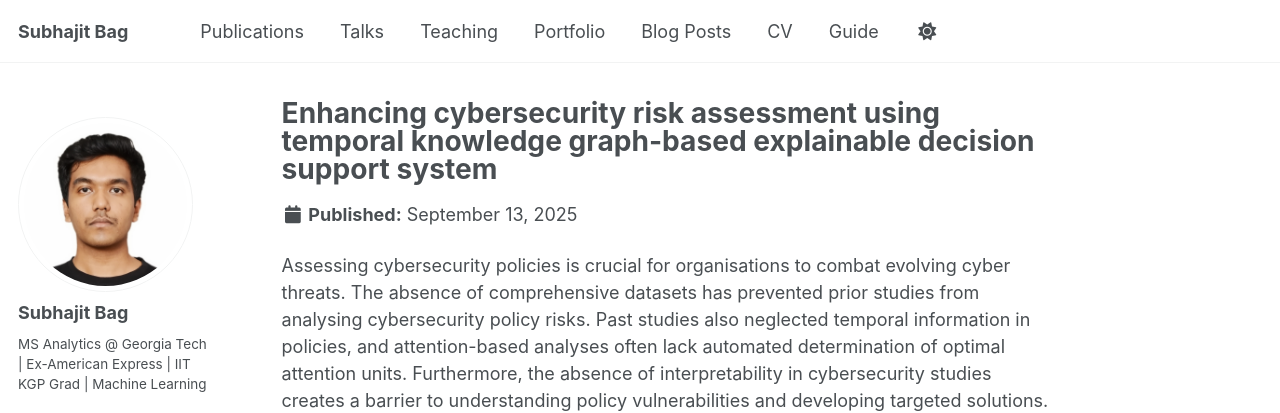
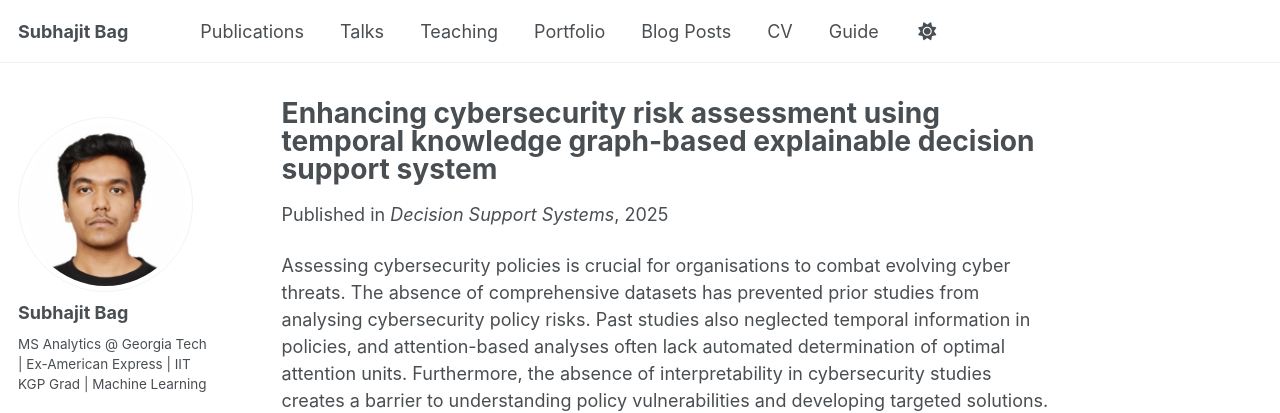
Before and after one commit to shuvo-iitkgp/shuvo-iitkgp.github.io, a Jekyll site: the page built from _publications/2025-cybersecurity-dss.md, in a window 1280 px wide and 1360 px high. Shown: the top 413 px of the window. Built offline with Jekyll 4.4.1, drawn with Linux system fonts in a browser that asks for light colours; some web fonts are replaced; a script that is not in the unit is left out.

Commit message:
Update 2025-cybersecurity-dss.md

```diff
--- a/_publications/2025-cybersecurity-dss.md
+++ b/_publications/2025-cybersecurity-dss.md
@@ -2,6 +2,7 @@
 title: "Enhancing cybersecurity risk assessment using temporal knowledge graph-based explainable decision support system"
 category: manuscripts
 authors: "Subhajit Bag, Sobhan Sarkar, Indranil Bose"
+venue: "Decision Support Systems"
 journal: "Decision Support Systems"
 pages: 114526
 publisher: "North-Holland"
```
